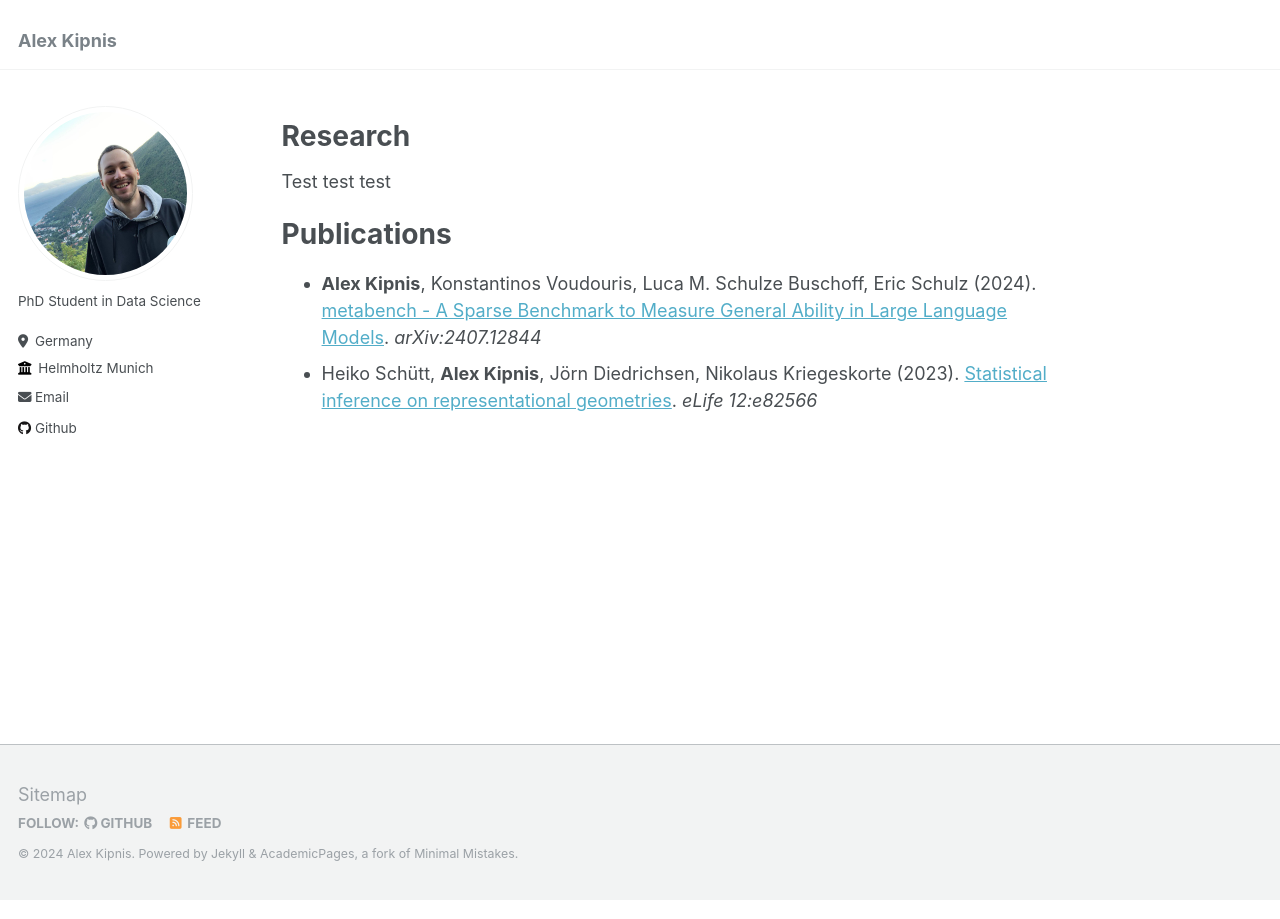
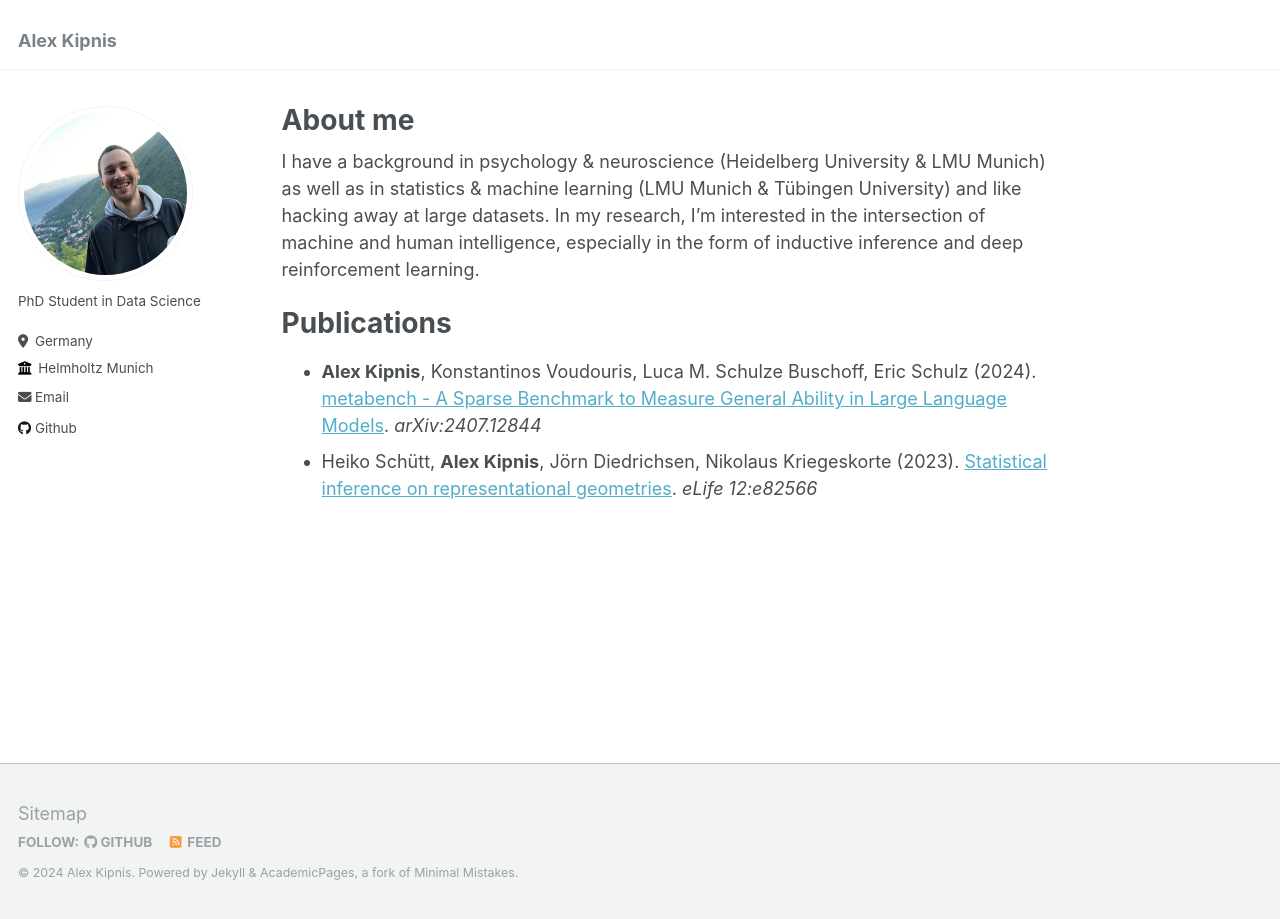
Before and after one commit to adkipnis/adkipnis.github.io, a Jekyll site: the page built from _pages/about.md, in a window 1280 px wide. Built offline with Jekyll 4.4.1, drawn with Linux system fonts in a browser that asks for light colours.

Commit message:
update about me

```diff
--- a/_pages/about.md
+++ b/_pages/about.md
@@ -1,15 +1,12 @@
 ---
 permalink: /
-title: ""
+title: "About me"
 author_profile: true
 redirect_from:
   - /about/
   - /about.html
 ---
-
-Research
-======
-Test test test
+I have a background in psychology & neuroscience (Heidelberg University & LMU Munich) as well as in statistics & machine learning (LMU Munich & Tübingen University) and like hacking away at large datasets. In my research, I'm interested in the intersection of machine and human intelligence, especially in the form of inductive inference and deep reinforcement learning.
 
 Publications
 ======
```
